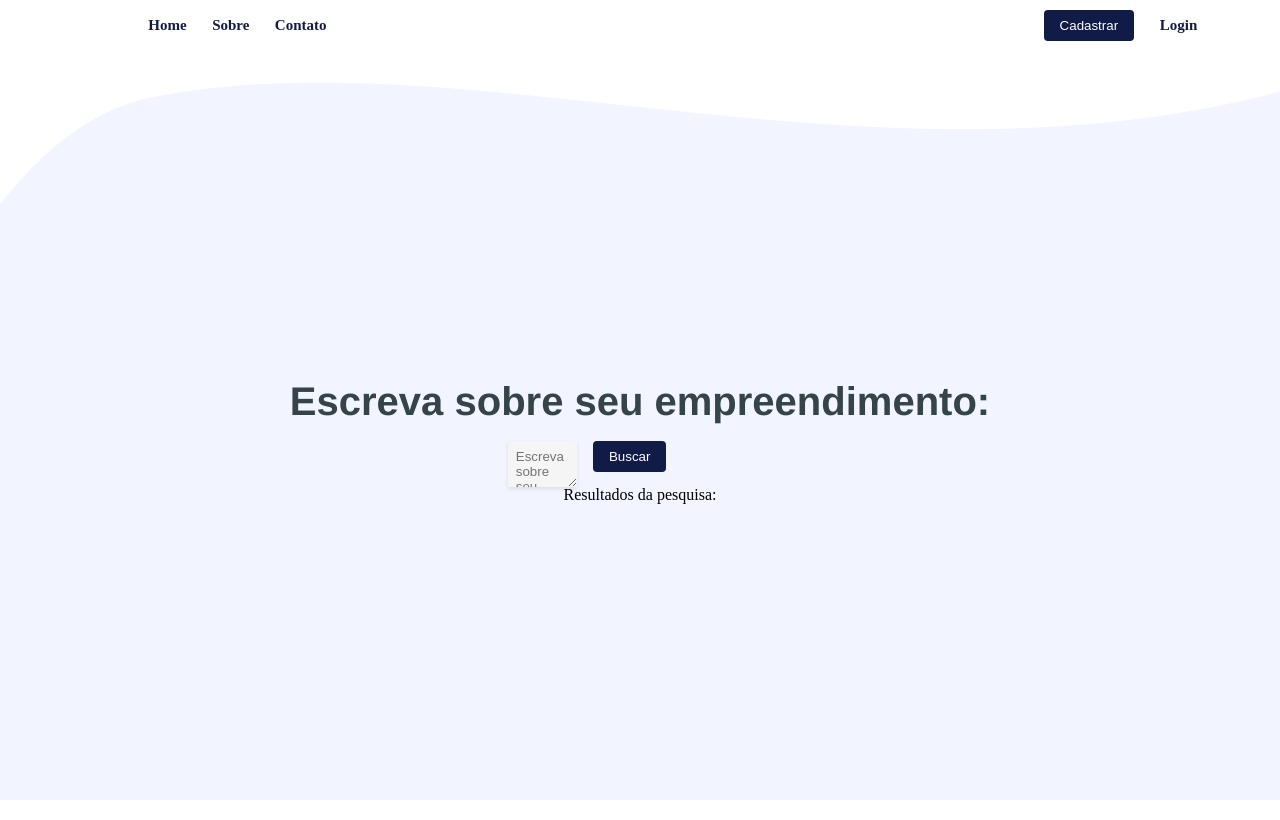
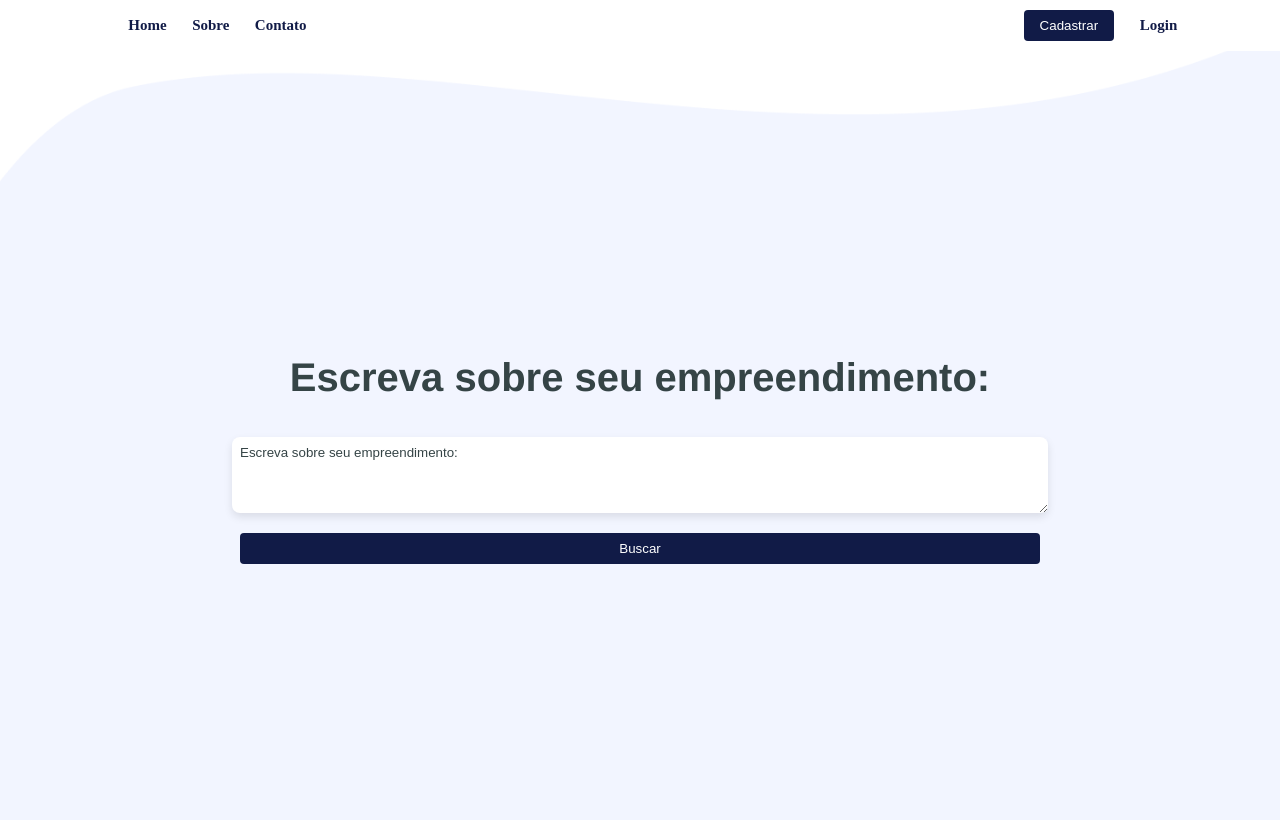
Before and after one commit to juniordc15900/ProjetoY-ODS, a React (Create React App) app in the folder projetoODS/frontend/: page / in a window 1280 px wide. Built offline with nearby package versions, Linux system fonts and the light colour scheme.

Commit message:
feat: search page screen

```diff
--- a/projetoODS/frontend/src/components/Buttons/BasicButton/index.tsx
+++ b/projetoODS/frontend/src/components/Buttons/BasicButton/index.tsx
@@ -6,6 +6,7 @@ interface ButtonProps {
   onClick?: () => void;
   children: React.ReactNode;
   type?: "button" | "submit" | "reset";
+  disabled?: boolean; // Adicionando a propriedade disabled
 }
 
 // Componente de botão reutilizável
@@ -13,9 +14,12 @@ const BasicButton: React.FC<ButtonProps> = ({
   onClick,
   children,
   type = "button",
+  disabled,
 }) => {
   return (
-    <S.StyledButton type={type} onClick={onClick}>
+    <S.StyledButton type={type} onClick={onClick} disabled={disabled}>
+      {" "}
+      {/* Adicionando a propriedade disabled */}
       {children}
     </S.StyledButton>
   );
--- a/projetoODS/frontend/src/components/Buttons/BasicButton/style.ts
+++ b/projetoODS/frontend/src/components/Buttons/BasicButton/style.ts
@@ -10,6 +10,7 @@ export const StyledButton = styled.button`
   cursor: pointer;
   transition: background-color 0.3s ease;
   height: 20%;
+  width: 100%;
 
   &:hover {
     background-color: #0056b3;
--- a/projetoODS/frontend/src/components/Buttons/LinkButton/style.ts
+++ b/projetoODS/frontend/src/components/Buttons/LinkButton/style.ts
@@ -14,6 +14,8 @@ export const StyledButton = styled.button`
   text-decoration: none;
   font-size: 15px;
   font-weight: bold;
+  width: 100%;
+
 
   &:hover {
     text-decoration: underline;
--- a/projetoODS/frontend/src/components/Header/index.tsx
+++ b/projetoODS/frontend/src/components/Header/index.tsx
@@ -2,18 +2,23 @@ import React from "react";
 import * as S from "./style";
 import BasicButton from "../Buttons/BasicButton";
 import LinkButton from "../Buttons/LinkButton";
+import { useLocation } from "wouter";
 
 const Header: React.FC = () => {
+  const [, setLocation] = useLocation();
+
   return (
     <S.HeaderContainer>
       <S.LeftMenu>
-        <LinkButton onClick={() => null}>Home</LinkButton>
-        <LinkButton onClick={() => null}>Sobre</LinkButton>
-        <LinkButton onClick={() => null}>Contato</LinkButton>
+        <LinkButton onClick={() => setLocation("/home")}>Home</LinkButton>
+        <LinkButton onClick={() => setLocation("/")}>Sobre</LinkButton>
+        <LinkButton onClick={() => setLocation("/")}>Contato</LinkButton>
       </S.LeftMenu>
       <S.RightMenu>
-        <BasicButton onClick={() => null}>Cadastrar</BasicButton>
-        <LinkButton onClick={() => null}>Login</LinkButton>
+        <BasicButton onClick={() => setLocation("/register")}>
+          Cadastrar
+        </BasicButton>
+        <LinkButton onClick={() => setLocation("/login")}>Login</LinkButton>
       </S.RightMenu>
     </S.HeaderContainer>
   );
--- a/projetoODS/frontend/src/components/Inputs/TextInput/style.ts
+++ b/projetoODS/frontend/src/components/Inputs/TextInput/style.ts
@@ -3,12 +3,18 @@ import styled from "styled-components";
 export const StyledTextArea = styled.textarea`
   padding: 8px;
   width: 100%;
-  background-color: #F5F5F5;
-  box-shadow: 0px 2px 4px rgba(0, 0, 0, 0.1);
+  height: 60px;
+  background-color: #fff;
+  box-shadow: 0px 4px 8px rgba(0, 0, 0, 0.1);
   border: none;
+  border-radius: 8px;
   font-family: 'Raleway', sans-serif;
 
   &:focus {
     outline: none;
   }
+
+  &::placeholder {
+    color: #354446;
+  }
 `;
--- a/projetoODS/frontend/src/pages/accountPage/account_page.tsx
+++ b/projetoODS/frontend/src/pages/accountPage/account_page.tsx
@@ -18,8 +18,10 @@ const useLoginForm = () => {
     e.preventDefault();
     if (isLogin) {
       try {
-        const response = await axios.get("http://127.0.0.1:8000/gemini/teste", {
-        });
+        const response = await axios.get(
+          "http://127.0.0.1:8000/gemini/teste",
+          {}
+        );
         console.log("OK");
         console.log(response.data);
         // Lógica de redirecionamento após o login bem-sucedido
@@ -123,7 +125,7 @@ const AccountPage: React.FC = () => {
                 />
               </div>
               <div className="forms-buttons">
-                <BasicButton type="submit">Fazer Login</BasicButton>
+                <BasicButton type="submit">Login</BasicButton>
                 <LinkButton onClick={toggleForm}>Criar conta</LinkButton>
               </div>
             </form>
--- a/projetoODS/frontend/src/pages/searchPage/search_page.tsx
+++ b/projetoODS/frontend/src/pages/searchPage/search_page.tsx
@@ -6,12 +6,36 @@ import BasicButton from "../../components/Buttons/BasicButton";
 import Header from "../../components/Header";
 import BasicTitle from "../../components/Titles";
 
+interface SearchResult {
+  [key: string]: any;
+}
+
+const formatPrice = (price: string | number): string => {
+  const numericPrice =
+    typeof price === "string"
+      ? parseFloat(price.replace(",", "")) / 1000000
+      : (price as number) / 1000000;
+  return numericPrice.toLocaleString("en-US", {
+    minimumFractionDigits: 2,
+    maximumFractionDigits: 2,
+  });
+};
+
 const SearchPage: React.FC = () => {
   const [searchText, setSearchText] = useState("");
-  const [searchResults, setSearchResults] = useState<any>(); // Estado para armazenar a resposta da pesquisa
+  const [searchResults, setSearchResults] = useState<SearchResult | undefined>(
+    undefined
+  ); // Estado para armazenar a resposta da pesquisa
+  const [loading, setLoading] = useState(false); // Estado para controlar a exibição do gif de loading
 
   const handleSubmit = async (e: React.FormEvent) => {
     e.preventDefault();
+    if (!searchText.trim()) {
+      alert("Por favor, insira um texto para buscar.");
+      return;
+    }
+
+    setLoading(true);
     try {
       const response = await axios.get(
         `http://127.0.0.1:8000/gemini/gemini-dominios?palavras=${searchText}`
@@ -20,50 +44,62 @@ const SearchPage: React.FC = () => {
     } catch (error) {
       console.error("Error:", error);
       // Lógica para lidar com erros na solicitação
+    } finally {
+      setLoading(false);
     }
   };
 
   return (
-    <>
+    <S.AppContainer>
       <Header />
-      <S.AppContainer>
       <S.Content>
+        <form onSubmit={handleSubmit}>
+          <S.SearchContainer>
             <BasicTitle>Escreva sobre seu empreendimento:</BasicTitle>
-          <form onSubmit={handleSubmit}>
-            <div className="search">
             <TextInput
               value={searchText}
               onChange={(e) => setSearchText(e.target.value)}
               placeholder="Escreva sobre seu empreendimento:"
             />
-              <BasicButton type="submit">Buscar</BasicButton>
-            </div>
+            <BasicButton type="submit" disabled={loading}>
+              {loading ? (
+                <img
+                  className="gif-loading"
+                  src="/img/loading.gif"
+                  alt="loading"
+                />
+              ) : (
+                "Buscar"
+              )}
+            </BasicButton>
+          </S.SearchContainer>
         </form>
-          <div className="search-results">
-            <h2>Resultados da pesquisa:</h2>
-            <br></br>
-
-            <ul>
-              {searchResults &&
-                Object.entries(searchResults).map(([dominio, info]) => (
-                  <li key={dominio}>
-                    <strong>{dominio}</strong>:
+        <S.SearchResultsContainer>
+          {searchResults && (
+            <>
+              {Object.entries(searchResults).map(([dominio, info]) => (
+                <S.SearchResultItem key={dominio}>
+                  <S.SearchResultTitle>{dominio}</S.SearchResultTitle>
+                  <hr />
                   <ul>
                     {Object.entries(info).map(([chave, valor]) => (
                       <li key={chave}>
-                          <span>{chave}: </span>
-                          <span>{valor}</span>
+                        <S.SearchResultDetail>
+                          <strong>{chave}:</strong>{" "}
+                          {typeof valor === "string"
+                            ? valor
+                            : JSON.stringify(formatPrice(valor as string))}
+                        </S.SearchResultDetail>
                       </li>
                     ))}
                   </ul>
-                    <br></br>
-                  </li>
+                </S.SearchResultItem>
               ))}
-            </ul>
-          </div>
+            </>
+          )}
+        </S.SearchResultsContainer>
       </S.Content>
     </S.AppContainer>
-    </>
   );
 };
 
--- a/projetoODS/frontend/src/pages/searchPage/style.ts
+++ b/projetoODS/frontend/src/pages/searchPage/style.ts
@@ -1,29 +1,75 @@
 import styled from 'styled-components';
 
 export const AppContainer = styled.div`
-  text-align: center;
+  display: flex;
+  flex-direction: column;
+  align-items: center;
+  justify-content: center;
+  background-image: url(./img/wallpaper.png);
+  background-size: cover;
+  background-repeat: no-repeat;
+  padding-top: 120px;
+  min-height: calc(100vh - 100px); /* 100vh - padding-top do Header */
+`;
+
+export const Content = styled.div`
+  display: flex;
+  flex-direction: column;
+  gap: 20px;
+  width: 90%;
+  max-width: 800px;
+  padding: 20px;
+  /* background-color: rgba(255, 255, 255, 0.8); */
+
+  .gif-loading {
+    width: 12px;
+  }
+`;
+
+export const SearchContainer = styled.div`
   display: flex;
   justify-content: center;
   align-items: center;
-  flex-direction: row;
+  flex-direction: column;
+  gap: 20px;
   width: 100%;
-  height: 100vh;
-  background-image: url(./img/wallpaper.png);
 `;
 
-export const Content = styled.div`
-  margin-top: 100px;
+export const SearchResultsContainer = styled.div`
+  width: 100%;
+  height: 100%;
   display: flex;
-  align-items: center;
-  justify-content: center;
+  justify-content: space-around;
   flex-direction: column;
-  gap: 10%;
-  width: 80%;
+`;
 
-  .search {
-    display: flex;
-    gap: 10%;
-    width: 60%;
+export const SearchResultItem = styled.div`
+  background-color: #f9f9f9;
+  padding: 20px;
+  border-radius: 10px;
+  margin-bottom: 20px;
+  box-shadow: 0px 2px 6px rgba(0, 0, 0, 0.1);
+`;
+
+export const SearchResultTitle = styled.h3`
+  margin-bottom: 10px;
+  color: #333;
+`;
+
+export const SearchResultDetail = styled.p`
+  margin: 0;
+  color: #666;
+  line-height: 1.6;
+  text-transform: capitalize;
+
+  strong {
+    font-weight: bold;
+    color: #000;
   }
+`;
 
+export const SearchResultsWrapper = styled.div`
+  display: flex;
+  flex-wrap: wrap;
+  justify-content: space-between;
 `;
--- a/projetoODS/frontend/src/routes/index.tsx
+++ b/projetoODS/frontend/src/routes/index.tsx
@@ -1,17 +1,16 @@
-// import { Route, Switch, Router } from "router";
-import { Route, Routes, BrowserRouter } from 'react-router-dom';
+import { Route, Switch, Router } from "wouter";
 import AccountPage from "../pages/accountPage/account_page";
 import SearchPage from "../pages/searchPage/search_page";
 
 export const RoutesApp = () => {
   return (
-    <BrowserRouter>
-      <Routes>
-        <Route path="/" Component={SearchPage} />
-        <Route path="/home" Component={SearchPage} />
-        <Route path="/register" Component={AccountPage} />
-        <Route path="/login" Component={AccountPage} />
-      </Routes>
-    </BrowserRouter>
+    <Router>
+      <Switch>
+        <Route path="/" component={SearchPage} />
+        <Route path="/home" component={SearchPage} />
+        <Route path="/register" component={AccountPage} />
+        <Route path="/login" component={AccountPage} />
+      </Switch>
+    </Router>
   );
 };
```
Also changed, not shown: projetoODS/frontend/public/img/loading.gif (added), 1 other file (tests, documents, lock files or other folders). Lines whose indentation alone changed are shown as unchanged.
